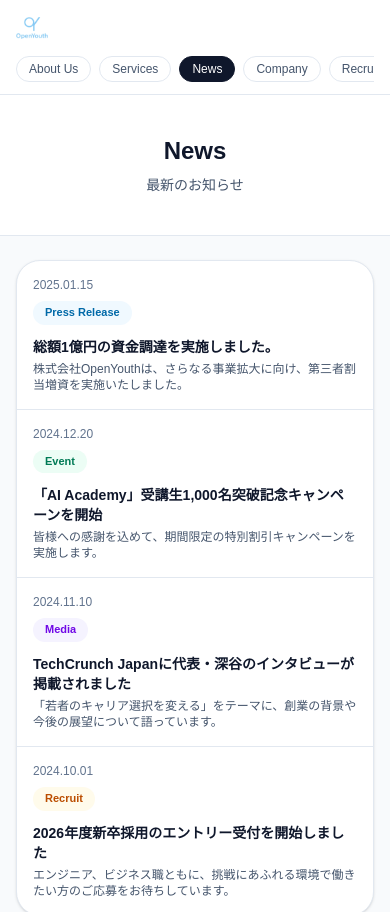
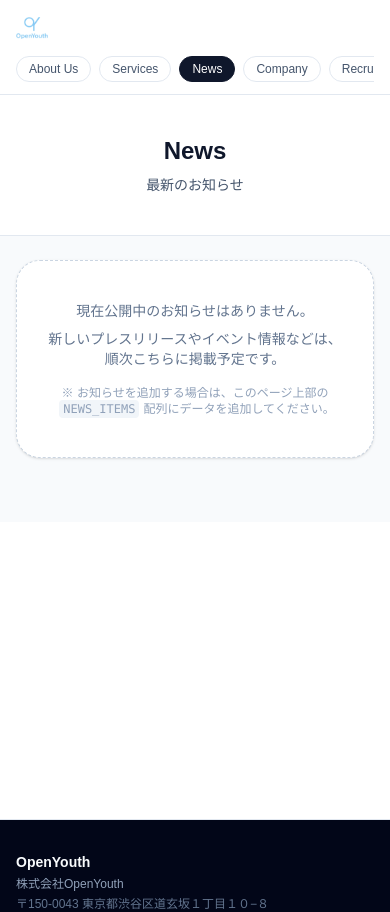
Before and after one commit to ten7dollar/openyouth-site, a Next.js app: page /news in a window 390 px wide. Shown: the top 912 px of the page. Built offline with nearby package versions, Linux system fonts and the light colour scheme.

Commit message:
Update home layout for mobile

```diff
--- /dev/null
+++ b/app/api/contact/route.ts
@@ -0,0 +1,101 @@
+// app/api/contact/route.ts
+import { NextRequest, NextResponse } from "next/server";
+import { Resend } from "resend";
+
+const resend = new Resend(process.env.RESEND_API_KEY);
+
+export async function POST(req: NextRequest) {
+  try {
+    const body = await req.json();
+    const { name, email, company, message } = body as {
+      name?: string;
+      email?: string;
+      company?: string;
+      message?: string;
+    };
+
+    if (!name || !email || !message) {
+      return NextResponse.json(
+        { error: "お名前・メールアドレス・お問い合わせ内容は必須です。" },
+        { status: 400 }
+      );
+    }
+
+    const to = process.env.CONTACT_TO_EMAIL;
+    if (!to) {
+      console.error("CONTACT_TO_EMAIL is not set");
+      return NextResponse.json(
+        { error: "メール送信先が設定されていません。" },
+        { status: 500 }
+      );
+    }
+
+    if (!process.env.RESEND_API_KEY) {
+      console.error("RESEND_API_KEY is not set");
+      return NextResponse.json(
+        { error: "メール送信設定が正しく構成されていません。" },
+        { status: 500 }
+      );
+    }
+
+    const fromAddress =
+      process.env.SMTP_FROM_EMAIL || "noreply@openyouth.resend.dev";
+
+    const subject = `【OpenYouth HP】お問い合わせ: ${name}`;
+    const plainText = `
+OpenYouth コーポレートサイトからお問い合わせがありました。
+
+■ お名前
+${name}
+
+■ メールアドレス
+${email}
+
+■ 会社名
+${company || "-"}
+
+■ お問い合わせ内容
+${message}
+
+（このメールは Resend 経由で自動送信されています）
+    `.trim();
+
+    const html = `
+      <p>OpenYouth コーポレートサイトからお問い合わせがありました。</p>
+      <p><strong>■ お名前</strong><br/>${name}</p>
+      <p><strong>■ メールアドレス</strong><br/>${email}</p>
+      <p><strong>■ 会社名</strong><br/>${company || "-"}</p>
+      <p><strong>■ お問い合わせ内容</strong><br/>${message.replace(
+        /\n/g,
+        "<br/>"
+      )}</p>
+      <hr/>
+      <p>（このメールは Resend 経由で自動送信されています）</p>
+    `;
+
+    const { error } = await resend.emails.send({
+      from: `OpenYouth Website <${fromAddress}>`,
+      to: [to],        // 宛先（例: ten.seven.mail@gmail.com）
+      replyTo: email,  // 返信先はフォーム入力のメールアドレス
+      subject,
+      text: plainText,
+      html,
+    });
+
+    if (error) {
+      console.error("Resend error:", error);
+      return NextResponse.json(
+        { error: "メール送信に失敗しました。" },
+        { status: 500 }
+      );
+    }
+
+    return NextResponse.json({ ok: true });
+  } catch (err) {
+    console.error("Contact API error:", err);
+    return NextResponse.json(
+      { error: "メール送信に失敗しました。" },
+      { status: 500 }
+    );
+  }
+}
--- a/app/contact/page.tsx
+++ b/app/contact/page.tsx
@@ -1,24 +1,58 @@
-// app/contact/page.tsx
 "use client";
 
 import { FormEvent, useState } from "react";
 
 export default function ContactPage() {
   const [isSubmitting, setIsSubmitting] = useState(false);
+  const [statusMessage, setStatusMessage] = useState<string | null>(null);
+  const [statusType, setStatusType] = useState<"success" | "error" | null>(
+    null,
+  );
 
-  const handleSubmit = (e: FormEvent<HTMLFormElement>) => {
+  const handleSubmit = async (e: FormEvent<HTMLFormElement>) => {
     e.preventDefault();
     setIsSubmitting(true);
+    setStatusMessage(null);
+    setStatusType(null);
 
     const formData = new FormData(e.currentTarget);
-    const data = Object.fromEntries(formData.entries());
+    const payload = {
+      name: formData.get("name") as string,
+      email: formData.get("email") as string,
+      company: (formData.get("company") as string) || "",
+      message: formData.get("message") as string,
+    };
 
-    // 今はダミー処理。実際に送信したくなったらここで Formspree や API Route と連携する。
-    console.log("Contact form submitted:", data);
-    alert("お問い合わせを受け付けました。確認のうえ、折り返しご連絡いたします。");
+    try {
+      const res = await fetch("/api/contact", {
+        method: "POST",
+        headers: {
+          "Content-Type": "application/json",
+        },
+        body: JSON.stringify(payload),
+      });
 
-    setIsSubmitting(false);
-    e.currentTarget.reset();
+      const data = await res.json();
+
+      if (!res.ok) {
+        throw new Error(data?.error || "送信に失敗しました。");
+      }
+
+      setStatusType("success");
+      setStatusMessage(
+        "お問い合わせを受け付けました。確認のうえ、折り返しご連絡いたします。",
+      );
+      e.currentTarget.reset();
+    } catch (error: any) {
+      console.error(error);
+      setStatusType("error");
+      setStatusMessage(
+        error?.message ||
+          "送信中にエラーが発生しました。お手数ですが、時間をおいて再度お試しください。",
+      );
+    } finally {
+      setIsSubmitting(false);
+    }
   };
 
   return (
@@ -127,6 +161,18 @@ export default function ContactPage() {
               <p className="pt-1 text-[11px] text-slate-500">
                 送信いただいた個人情報は、プライバシーポリシーに基づき適切に取り扱います。
               </p>
+
+              {statusMessage && (
+                <div
+                  className={`mt-3 rounded-xl px-3 py-2 text-xs ${
+                    statusType === "success"
+                      ? "bg-emerald-50 text-emerald-700"
+                      : "bg-rose-50 text-rose-700"
+                  }`}
+                >
+                  {statusMessage}
+                </div>
+              )}
             </form>
           </div>
         </div>
--- a/app/news/page.tsx
+++ b/app/news/page.tsx
@@ -1,3 +1,5 @@
+// app/news/page.tsx
+
 type NewsItem = {
   date: string; // YYYY.MM.DD 表記
   category: "Press Release" | "Event" | "Media" | "Recruit";
@@ -5,38 +7,27 @@ type NewsItem = {
   description: string;
 };
 
-const NEWS_ITEMS: NewsItem[] = [
-  {
-    date: "2025.01.15",
-    category: "Press Release",
-    title: "総額1億円の資金調達を実施しました。",
-    description:
-      "株式会社OpenYouthは、さらなる事業拡大に向け、第三者割当増資を実施いたしました。",
-  },
-  {
-    date: "2024.12.20",
-    category: "Event",
-    title: "「AI Academy」受講生1,000名突破記念キャンペーンを開始",
-    description:
-      "皆様への感謝を込めて、期間限定の特別割引キャンペーンを実施します。",
-  },
-  {
-    date: "2024.11.10",
-    category: "Media",
-    title: "TechCrunch Japanに代表・深谷のインタビューが掲載されました",
-    description:
-      "「若者のキャリア選択を変える」をテーマに、創業の背景や今後の展望について語っています。",
-  },
-  {
-    date: "2024.10.01",
-    category: "Recruit",
-    title: "2026年度新卒採用のエントリー受付を開始しました",
-    description:
-      "エンジニア、ビジネス職ともに、挑戦にあふれる環境で働きたい方のご応募をお待ちしています。",
-  },
-];
+/**
+ * 🔔 NEWS_ITEMS の使い方
+ *
+ * 実際のお知らせを追加するときは、この配列にオブジェクトを足せばOKです。
+ *
+ * 例:
+ * const NEWS_ITEMS: NewsItem[] = [
+ *   {
+ *     date: "2025.01.15",
+ *     category: "Press Release",
+ *     title: "◯◯◯◯◯◯をリリースしました",
+ *     description: "本文をここに書く...",
+ *   },
+ *   ...
+ * ];
+ */
+const NEWS_ITEMS: NewsItem[] = []; // ← 今はダミーなしで公開するため空にしておく
 
 export default function NewsPage() {
+  const hasNews = NEWS_ITEMS.length > 0;
+
   return (
     <div className="bg-slate-50 pb-16">
       {/* ヘッダー */}
@@ -51,9 +42,10 @@ export default function NewsPage() {
         </div>
       </section>
 
-      {/* 一覧 */}
+      {/* 一覧 or プレースホルダー */}
       <section className="mt-6">
         <div className="mx-auto max-w-6xl px-4 sm:px-6 lg:px-8">
+          {hasNews ? (
             <div className="divide-y divide-slate-200 rounded-3xl border border-slate-200 bg-white shadow-sm">
               {NEWS_ITEMS.map((item, idx) => (
                 <article
@@ -82,6 +74,22 @@ export default function NewsPage() {
                 </article>
               ))}
             </div>
+          ) : (
+            <div className="rounded-3xl border border-dashed border-slate-300 bg-white px-6 py-10 text-center text-sm text-slate-500 shadow-sm sm:px-8">
+              <p>現在公開中のお知らせはありません。</p>
+              <p className="mt-2">
+                新しいプレスリリースやイベント情報などは、
+                順次こちらに掲載予定です。
+              </p>
+              <p className="mt-4 text-xs text-slate-400">
+                ※ お知らせを追加する場合は、このページ上部の
+                <code className="mx-1 rounded bg-slate-100 px-1 py-0.5">
+                  NEWS_ITEMS
+                </code>
+                配列にデータを追加してください。
+              </p>
+            </div>
+          )}
         </div>
       </section>
     </div>
--- a/app/services/page.tsx
+++ b/app/services/page.tsx
@@ -149,7 +149,7 @@ export default function ServicesPage() {
                     詳細を見る
                   </Link>
                   <p className="text-xs text-slate-500">
-                    ※ レジマッチのプロダクトサイト / LP へのリンクを後ほど設定できます。
+                    ※ レジマッチのプロダクトサイトへ遷移します
                   </p>
                 </div>
               </div>
--- a/package.json
+++ b/package.json
@@ -12,7 +12,8 @@
     "clsx": "^2.1.1",
     "next": "16.0.7",
     "react": "19.2.0",
-    "react-dom": "19.2.0"
+    "react-dom": "19.2.0",
+    "resend": "^6.6.0"
   },
   "devDependencies": {
     "@tailwindcss/postcss": "^4",
```
Also changed, not shown: 1 other file (tests, documents, lock files or other folders). Lines whose indentation alone changed are shown as unchanged.
